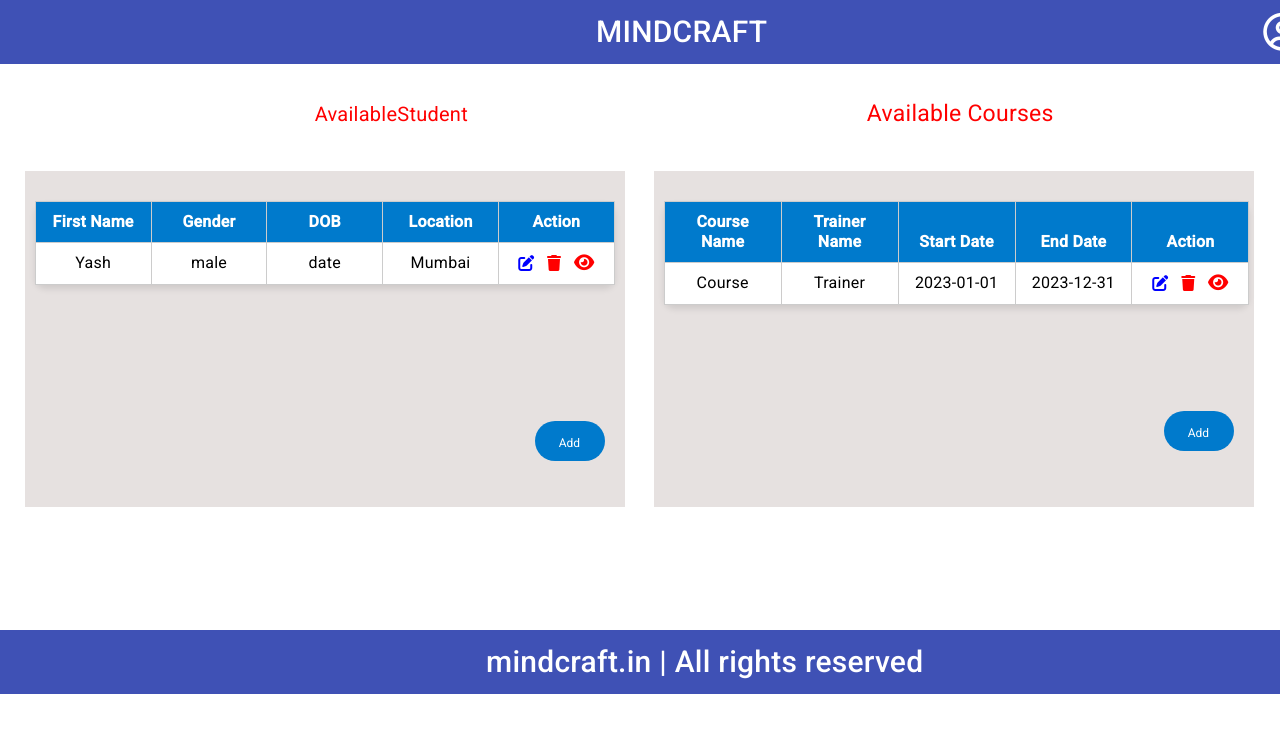
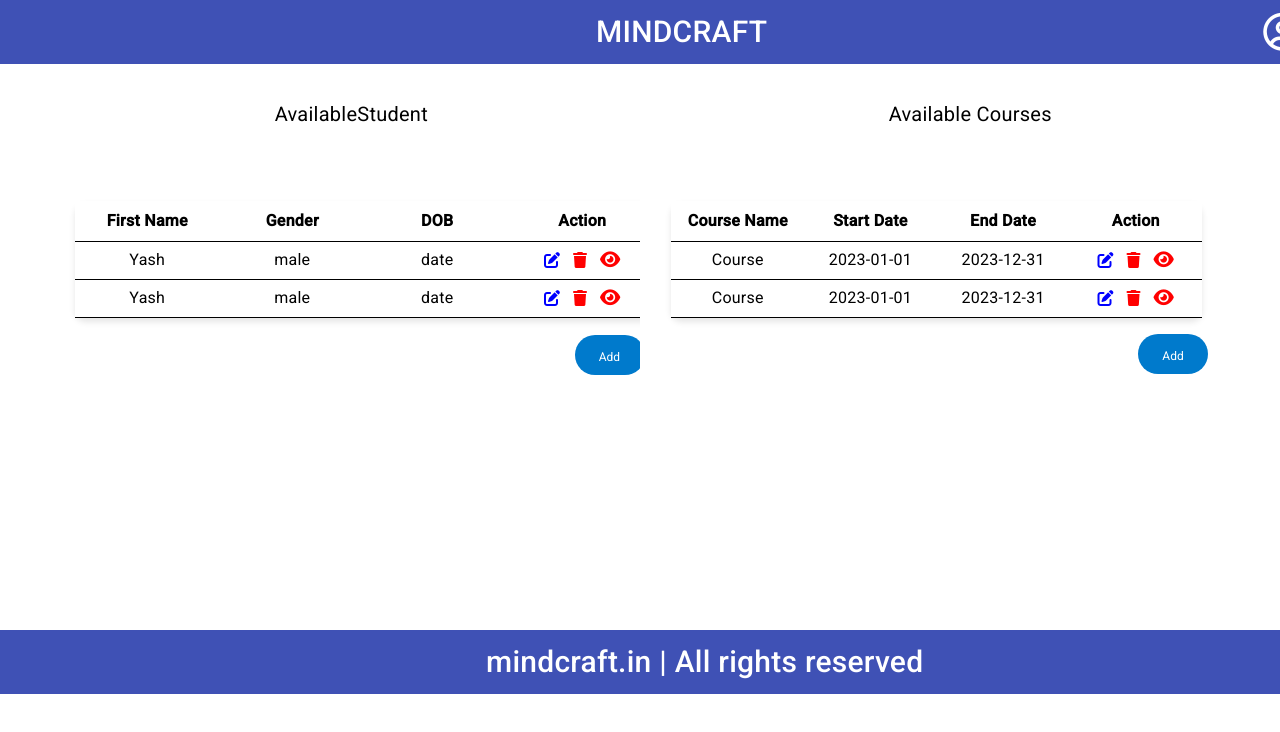
Before and after one commit to PrernaSharma16/tms-system-new, an Angular app in the folder frontend/: page /teacher in a window 1280 px wide. Shown: the top 732 px of the page. Built offline with nearby package versions, Linux system fonts and the light colour scheme.

Commit message:
30/10/2023-Yash

```diff
--- a/frontend/src/app/teacher-view/teacher-view.component.css
+++ b/frontend/src/app/teacher-view/teacher-view.component.css
@@ -3,29 +3,32 @@
 
 .tile {
     background: white;
-     /* Adjust the margin to control the gap between tiles */
+
 
 
   }
 
+
+
+
   .container1 {
-    background-color: #e6e1e0; /* Set the desired background color */
+    background-color: white; /* Set the desired background color */
     height: 60%; /* Adjust the height as needed */
     color: #070707; /* Set the text color for better visibility */
     padding: 10px; /* Add padding for spacing */
     width:600px;
     margin-top:-10px;
-    margin-left:-330px;
+    margin-left:-250px;
   }
 
   .container2 {
-    background-color: #e6e1e0; /* Set the desired background color */
+    background-color:white; /* Set the desired background color */
     height: 60%; /* Adjust the height as needed */
     color: #070707; /* Set the text color for better visibility */
-    padding: 10px; /* Add padding for spacing */
-    width:600px;
+    padding: 9.7px; /* Add padding for spacing */
+    width:550px;
     margin-top:-10px;
-    margin-left:-400px;
+    margin-left:-390px;
   }
 
   .table {
@@ -33,24 +36,22 @@
     max-width: 800px;
     border-collapse: collapse;
     font-size: 16px;
-    background-color: #fff;
-    border: 1px solid #ccc;
+    background-color: white;
+    border: none;
     border-radius: 10px;
     box-shadow: 0 4px 6px rgba(0, 0, 0, 0.1);
     table-layout: fixed;
   }
 
   .table th {
-    background-color: #007ACC;
-    color: #fff;
+    background-color: white;
+    color: black;
     text-align: center;
     padding: 10px;
     position: relative;
   }
 
   .table th, .table td {
-    border: 1px solid #ccc;
-    padding: 10px;
     text-align: center;
     position: relative;
   }
@@ -129,6 +130,6 @@
   border-radius: 5px;
   box-shadow: 0 4px 8px 0 rgba(0, 0, 0, 0.2);
   max-width: 80%;
-  width: 300px; /* Adjust the width as needed */
+  width: 300px;
   text-align: center;
 }
--- a/frontend/src/app/teacher-view/teacher-view.component.html
+++ b/frontend/src/app/teacher-view/teacher-view.component.html
@@ -18,7 +18,7 @@
 <mat-grid-list cols="2" rowHeight="560px">
   <mat-grid-tile class="tile">
     <div class="mat-grid-title-content"
-      style="margin-top: -460px; color: red; font-size: 20px; width: 40px;  margin-left:300px">
+      style="margin-top: -460px; color: black; font-size: 20px; width: 40px;  margin-left:300px">
       AvailableStudent
     </div>
     <div class="container1">
@@ -27,15 +27,14 @@
       &nbsp; &nbsp; &nbsp; &nbsp; &nbsp; &nbsp; &nbsp; &nbsp; &nbsp; &nbsp; &nbsp; &nbsp;
       &nbsp; &nbsp; &nbsp; &nbsp; &nbsp; &nbsp; &nbsp; &nbsp; &nbsp; &nbsp; &nbsp;&nbsp;
       &nbsp; &nbsp; &nbsp;&nbsp;&nbsp; &nbsp;
-      <table class="table col-md-12 w-100">
+      <table class="table">
         <thead>
           <tr>
-            <th>First Name</th>
 
-            <th>Gender</th>
-            <th>DOB</th>
-            <th>Location</th>
-            <th>Action</th>
+            <th scope="col">First Name</th>
+            <th scope="col">Gender</th>
+            <th scope="col">DOB</th>
+            <th scope="col">Action</th>
           </tr>
         </thead>
         <tbody>
@@ -45,35 +44,54 @@
             <td *ngIf="!isEditing">male</td>
             <td *ngIf="isEditing"><input type="text" style="width: 80px;" [(ngModel)]="editedGender"></td>
             <td *ngIf="!isEditing">date</td>
-            <td *ngIf="isEditing"><input type="date" style="width: 90px;" [(ngModel)]="editedDOB"></td>
-            <td *ngIf="!isEditing">Mumbai</td>
-            <td *ngIf="isEditing"><input type="text" style="width: 90px;" [(ngModel)]="editedLocation"></td>
+            <td *ngIf="isEditing"><input type="text" style="width: 80px;" [(ngModel)]="editedDOB"></td>
             <td>
               <div *ngIf="!isEditing">
-                <i class="fa fa-edit edit-icon" style="color:blue" (click)="startEditing()"></i>
+                <i class="fa fa-edit edit-icon" style="color: blue" (click)="startEditing()"></i>
                 &nbsp;
-                <i class="fa fa-trash trash-icon" style="color:red"></i>
+                <i class="fa fa-trash trash-icon" style="color: red"></i>
                 &nbsp;
-                <i class="fa fa-eye" data-bs-toggle="modal" data-bs-target="#example5" style="font-size:18px;color:red"></i>
-
+                <i class="fa fa-eye" data-bs-toggle="modal" data-bs-target="#example5" style="font-size: 18px; color: red"></i>
               </div>
               <div *ngIf="isEditing" class="update-button-expanded">
-                <i class="fa fa-check check-icon" style="color:green" (click)="saveEdit()"></i>
+                <i class="fa fa-check check-icon" style="color: green" (click)="saveEdit()"></i>
                 &nbsp;
-                <i class="fa fa-times times-icon" style="color:red" (click)="cancelEdit()"></i>
-
+                <i class="fa fa-times times-icon" style="color: red" (click)="cancelEdit()"></i>
               </div>
             </td>
           </tr>
+          <tr>
+            <td *ngIf="!isEditing">Yash</td>
+            <td *ngIf="isEditing"><input type="text" style="width: 80px;" [(ngModel)]="editedFirstName"></td>
+            <td *ngIf="!isEditing">male</td>
+            <td *ngIf="isEditing"><input type="text" style="width: 80px;" [(ngModel)]="editedGender"></td>
+            <td *ngIf="!isEditing">date</td>
+            <td *ngIf="isEditing"><input type="text" style="width: 80px;" [(ngModel)]="editedDOB"></td>
+            <td>
+              <div *ngIf="!isEditing">
+                <i class="fa fa-edit edit-icon" style="color: blue" (click)="startEditing()"></i>
+                &nbsp;
+                <i class="fa fa-trash trash-icon" style="color: red"></i>
+                &nbsp;
+                <i class="fa fa-eye" data-bs-toggle="modal" data-bs-target="#example5" style="font-size: 18px; color: red"></i>
+              </div>
+              <div *ngIf="isEditing" class="update-button-expanded">
+                <i class="fa fa-check check-icon" style="color: green" (click)="saveEdit()"></i>
+                &nbsp;
+                <i class="fa fa-times times-icon" style="color: red" (click)="cancelEdit()"></i>
+              </div>
+            </td>
+          </tr>
+
         </tbody>
-      </table><br><br><br><br><br> <br> <br><br><br>
-      <button  class="action-button" data-bs-toggle="modal" data-bs-target="#example3" style="margin-left: 500px; margin-top: -60px;" color="primary">Add</button>
+      </table>
+      <button class="action-button" data-bs-toggle="modal" data-bs-target="#example3" style="margin-left: 500px; margin-top: 3%;" color="primary">Add</button>
 
     </div>
   </mat-grid-tile>
   <mat-grid-tile class="tile">
-    <div class="mat-grid-title-content" style="margin-top: -460px; font-size: 23px; color: red; margin-left:200px">
-      Available Courses
+    <div class="mat-grid-title-content" style="margin-top: -460px; font-size: 20px; color: black; margin-left:180px">
+     Available Courses
     </div>
     <div class="container2">
       &nbsp; &nbsp;&nbsp;&nbsp;&nbsp;&nbsp;&nbsp; &nbsp; &nbsp; &nbsp; &nbsp; &nbsp; &nbsp; &nbsp; &nbsp; &nbsp; &nbsp;
@@ -81,44 +99,76 @@
       &nbsp; &nbsp; &nbsp; &nbsp; &nbsp; &nbsp; &nbsp; &nbsp; &nbsp; &nbsp; &nbsp; &nbsp;
       &nbsp; &nbsp; &nbsp; &nbsp; &nbsp; &nbsp; &nbsp; &nbsp; &nbsp; &nbsp; &nbsp;&nbsp;
       &nbsp; &nbsp; &nbsp;&nbsp;&nbsp; &nbsp;
-      <table style="width: 101%" class="table">
+      <table class="table">
         <thead>
           <tr>
-            <th>Course Name</th>
-            <th>Trainer Name</th>
-            <th>Start Date</th>
-            <th>End Date</th>
-            <th>Action</th>
+            <th scope="col">Course Name</th>
+            <th scope="col">Start Date</th>
+            <th scope="col">End Date</th>
+            <th scope="col">Action</th>
           </tr>
         </thead>
         <tbody>
           <tr>
             <td *ngIf="!isEdit">Course</td>
-            <td *ngIf="isEdit"><input type="text" style="width: 70px;" [(ngModel)]="editCourseName"></td>
-            <td *ngIf="!isEdit">Trainer</td>
-            <td *ngIf="isEdit"><input type="text" style="width: 70px;" [(ngModel)]="editTrainerName"></td>
+            <td *ngIf="isEdit">
+              <input type="text" style="width: 70px;" [(ngModel)]="editCourseName">
+            </td>
             <td *ngIf="!isEdit">2023-01-01</td>
-            <td *ngIf="isEdit"><input type="date" style="width: 70px;" [(ngModel)]="editStartDate"></td>
+            <td *ngIf="isEdit">
+              <input type="date" style="width: 70px;" [(ngModel)]="editStartDate">
+            </td>
             <td *ngIf="!isEdit">2023-12-31</td>
-            <td *ngIf="isEdit"><input type="date" style="width: 70px;" [(ngModel)]="editEndDate"></td>
+            <td *ngIf="isEdit">
+              <input type="date" style="width: 70px;" [(ngModel)]="editEndDate">
+            </td>
             <td>
               <div *ngIf="!isEdit">
-                <i class="fa fa-edit" style="color:blue" (click)="startEdit()"></i>
+                <i class="fa fa-edit" style="color: blue" (click)="startEdit()"></i>
                 &nbsp;
-                <i class="fa fa-trash" style="color:red"></i>
+                <i class="fa fa-trash" style="color: red"></i>
                 &nbsp;
-                <i class="fa fa-eye" data-bs-toggle="modal" data-bs-target="#example4" style="font-size:18px;color:red"></i>
+                <i class="fa fa-eye" data-bs-toggle="modal" data-bs-target="#example4" style="font-size: 18px; color: red"></i>
               </div>
               <div *ngIf="isEdit" class="update-button-expanded">
-                <i class="fa fa-check" style="color:green" (click)="Edit()"></i>
+                <i class="fa fa-check" style="color: green" (click)="Edit()"></i>
                 &nbsp;
-                <i class="fa fa-times" style="color:red" (click)="cancel()"></i>
+                <i class="fa fa-times" style="color: red" (click)="cancel()"></i>
               </div>
             </td>
           </tr>
+          <tr>
+            <td *ngIf="!isEdit">Course</td>
+            <td *ngIf="isEdit">
+              <input type="text" style="width: 70px;" [(ngModel)]="editCourseName">
+            </td>
+            <td *ngIf="!isEdit">2023-01-01</td>
+            <td *ngIf="isEdit">
+              <input type="date" style="width: 70px;" [(ngModel)]="editStartDate">
+            </td>
+            <td *ngIf="!isEdit">2023-12-31</td>
+            <td *ngIf="isEdit">
+              <input type="date" style="width: 70px;" [(ngModel)]="editEndDate">
+            </td>
+            <td>
+              <div *ngIf="!isEdit">
+                <i class="fa fa-edit" style="color: blue" (click)="startEdit()"></i>
+                &nbsp;
+                <i class="fa fa-trash" style="color: red"></i>
+                &nbsp;
+                <i class="fa fa-eye" data-bs-toggle="modal" data-bs-target="#example4" style="font-size: 18px; color: red"></i>
+              </div>
+              <div *ngIf="isEdit" class="update-button-expanded">
+                <i class="fa fa-check" style="color: green" (click)="Edit()"></i>
+                &nbsp;
+                <i class="fa fa-times" style="color: red" (click)="cancel()"></i>
+              </div>
+            </td>
+          </tr>
+
         </tbody>
-      </table><br><br><br><br><br><br><br><br><br>
-      <button class="action-button" data-bs-toggle="modal" data-bs-target="#exampleModal" style="margin-left: 500px; margin-top: -90px;"
+      </table>
+      <button class="action-button" data-bs-toggle="modal" data-bs-target="#exampleModal" style="margin-left: 88%; margin-top: 3%;"
         color="primary">Add</button>
 
     </div>
@@ -228,13 +278,13 @@
 
         <div class="md-form mb-5">
           <i class="fas fa-calendar-alt prefix grey-text"></i>
-          <input type="date" id="startDate" value="2/2/2023" class="form-control validate">
+          <input type="text" id="startDate" value="2-2-2023" class="form-control validate">
           <label data-error="wrong" data-success="right" for="startDate">Start Date</label>
         </div>
 
         <div class="md-form mb-5">
           <i class="fas fa-calendar-alt prefix grey-text"></i>
-          <input type="date" id="endDate" value="3/2/2022" class="form-control validate">
+          <input type="text" id="endDate" value="3-2-2022" class="form-control validate">
           <label data-error="wrong" data-success="right" for="endDate">End Date</label>
         </div>
       </div>
@@ -361,7 +411,7 @@
       <!--Header-->
       <div class="modal-header">
         <!-- Replace the image with a user profile icon (font-awesome user icon) -->
-        <i class="fas fa-user-circle fa-4x"></i>
+        <i class="fas fa-user-circle fa-4x" style="margin-left: 40%;"></i>
       </div>
       <!--Body-->
       <div class="modal-body text-center mb-1">
--- a/frontend/src/app/teacher-view/teacher-view.component.ts
+++ b/frontend/src/app/teacher-view/teacher-view.component.ts
@@ -28,6 +28,7 @@
   editedDOB: string;
   editedRollNo: number;
   editedLocation: string;
+  editedRowIndex: number = -1;
 
 
   isEdit: boolean = false;
@@ -39,6 +40,7 @@
   editStartDate: string;
   editEndDate: string;
 
+
    startEdit() {
     this.isEdit = true;
     this.editCourseId = '1';
@@ -48,6 +50,7 @@
     this.editSoftwareReq = 'Software';
     this.editStartDate = '2023-01-01';
     this.editEndDate = '2023-12-31';
+
   }
 
 
@@ -56,41 +59,39 @@
   Edit()
   {
     this.isEdit = false;
+
   }
 
   cancel()
   {
     this.isEdit = false;
+
   }
 
 
-  // Function to start editing
+
   startEditing() {
+
     this.isEditing = true;
-    // Initialize edited values with current data
-    this.editedFirstName = 'Yash'; // Replace with actual data
-    this.editedLastName = 'Gole'; // Replace with actual data
-    this.editedGender = 'male'; // Replace with actual data
-    this.editedDOB = 'date'; // Replace with actual data
+    this.editedFirstName = 'Yash';
+    this.editedLastName = 'Gole';
+    this.editedGender = 'male';
+    this.editedDOB = 'date';
+
 
 
 
   }
 
-  // Function to save the edit
+
   saveEdit() {
-    // Implement logic to save the edited data (e.g., make an API call)
-    this.isEditing = false;
+       this.isEditing = false;
+       this.editedRowIndex = -1;
   }
 
-  // Function to cancel the edit
+
   cancelEdit() {
     this.isEditing = false;
-    // Optionally, reset edited values to the original data
-    // this.editedFirstName = '';
-    // this.editedLastName = '';
-    // this.editedGender = '';
-    // this.editedDOB = '';
-    // this.editedLocation = '';
-  }
+    this.editedRowIndex = -1;
+     }
 }
```
